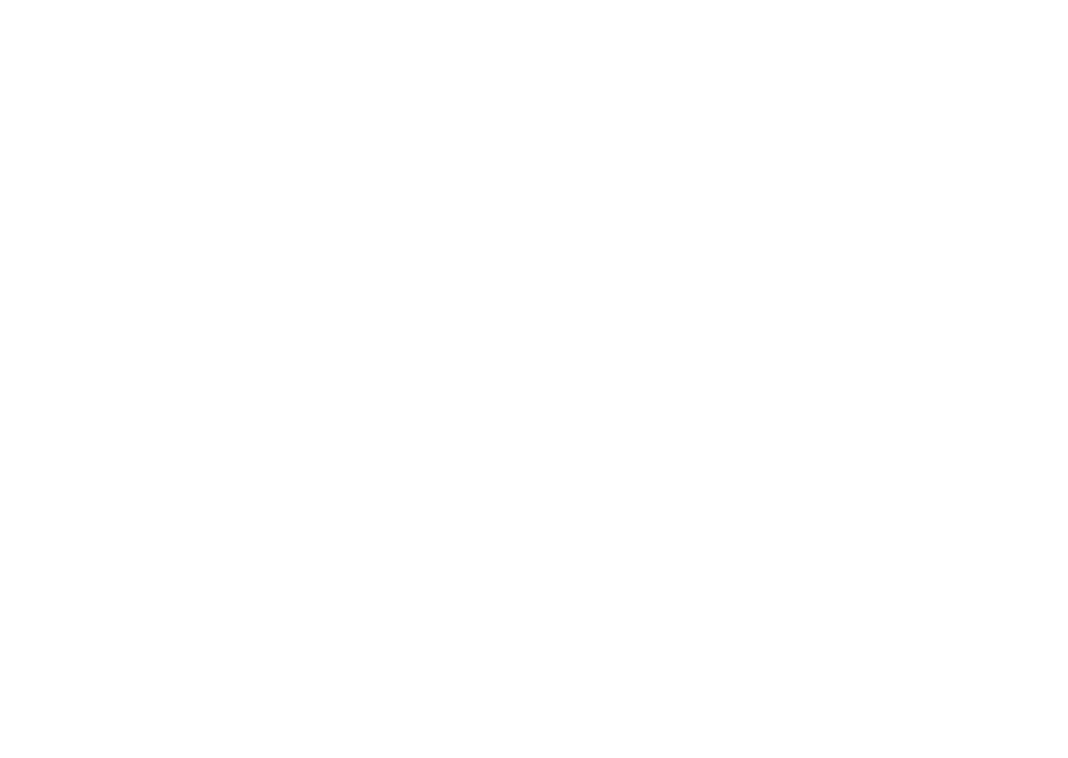
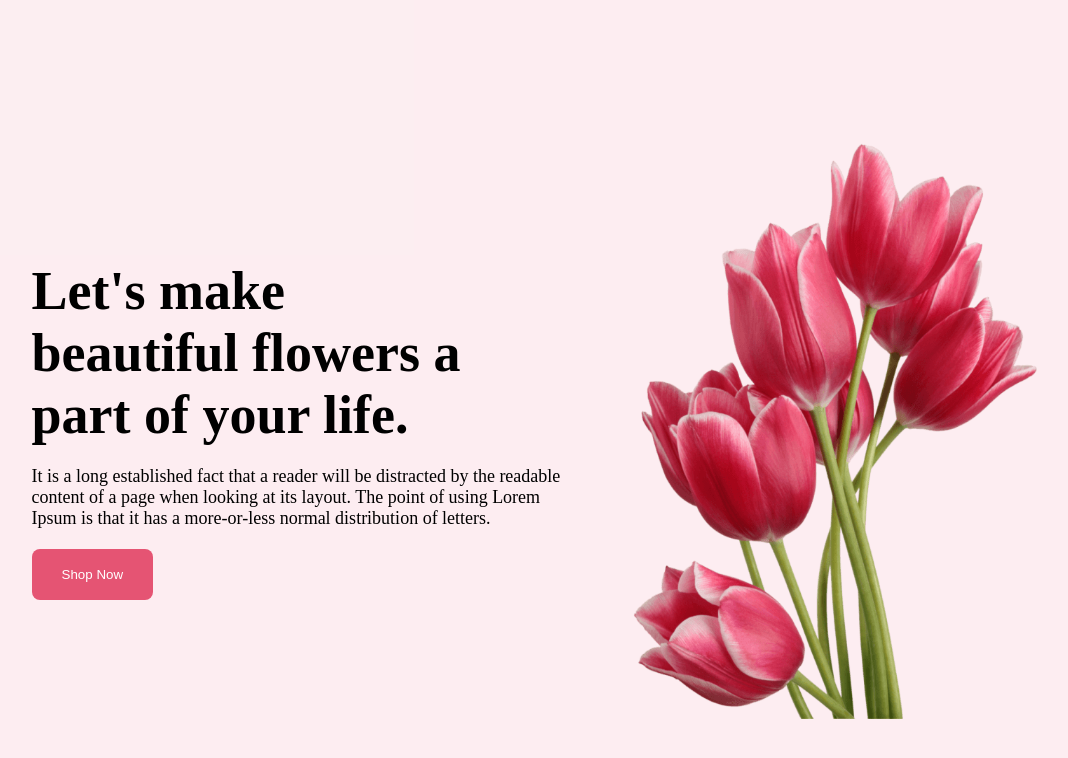
Before and after one commit to pekulhossain/flower-shop-assignment, a plain HTML site: page index.html in a window 1280 px wide. Shown: the whole page, without its empty margins (95-1163 px from the left). Drawn offline with Linux system fonts and the light colour scheme.

Commit message:
third commit

```diff
--- a/flower.css
+++ b/flower.css
@@ -2,3 +2,41 @@
     margin: 0;
     padding: 0;
 }
+.header-container{
+    width: 100%;
+    height: 100vh;
+    background-color: rgba(229, 84, 115, 0.10);
+    display: flex;
+    align-items: center;
+    align-content: center;
+    justify-content: space-around;
+    text-align: left;
+    padding-top: 30px;
+
+}
+.header-right-content img{
+    width: 445px;
+    height: 577px;
+
+}
+.header-title{
+    font-size: 54px;
+}
+.header-discription{
+    font-size:18px;
+    padding-top: 20px;
+    padding-bottom: 20px;
+}
+.btn-header{
+border-radius: 8px;
+background: #E55473;
+padding: 18px 30px;
+border: none;
+color: white;
+}
+.header-left-content{
+    padding-left: 100px;
+}
+.header-right-content{
+    padding-right: 100px;
+}
--- a/index.html
+++ b/index.html
@@ -7,7 +7,23 @@
 </head>
 <body>
     <header>
+        <div class="header-container">
+            <div class="header-left-content">
+                <h1 class="header-title">
+                    Let's make <br> beautiful flowers a <br>part of your life.
+                </h1>
+                <p class="header-discription">
+                    It is a long established fact that a reader will be distracted by the readable <br> content of a page when looking at its layout. The point of using Lorem <br> Ipsum is that it has a more-or-less normal distribution of letters.
+                </p>
+                <button class="btn-header">
+                    Shop Now
+                </button>
+            </div>
+            <div class="header-right-content">
+                <img src="Flower Asset/pngwing 10.png" alt="">
 
+            </div>
+        </div>
     </header>
     <main>
 
```
